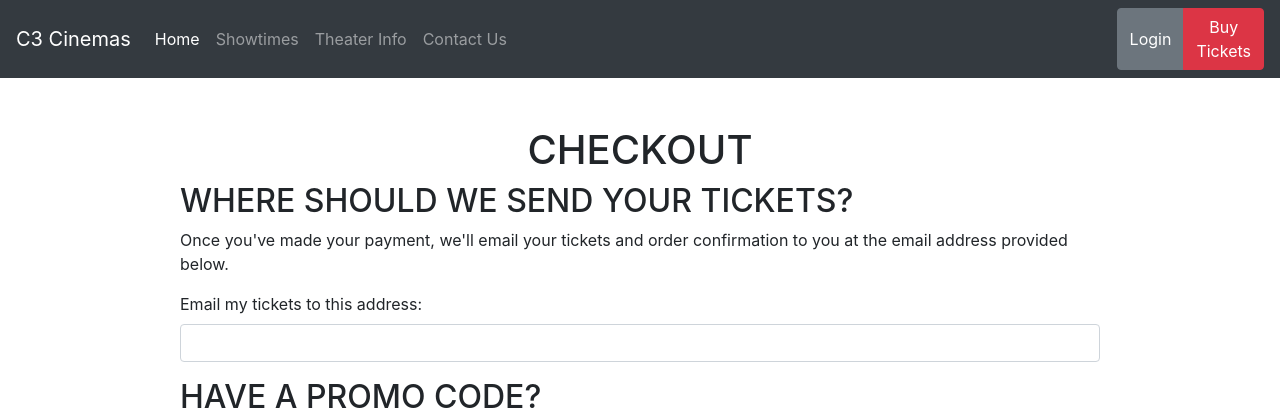
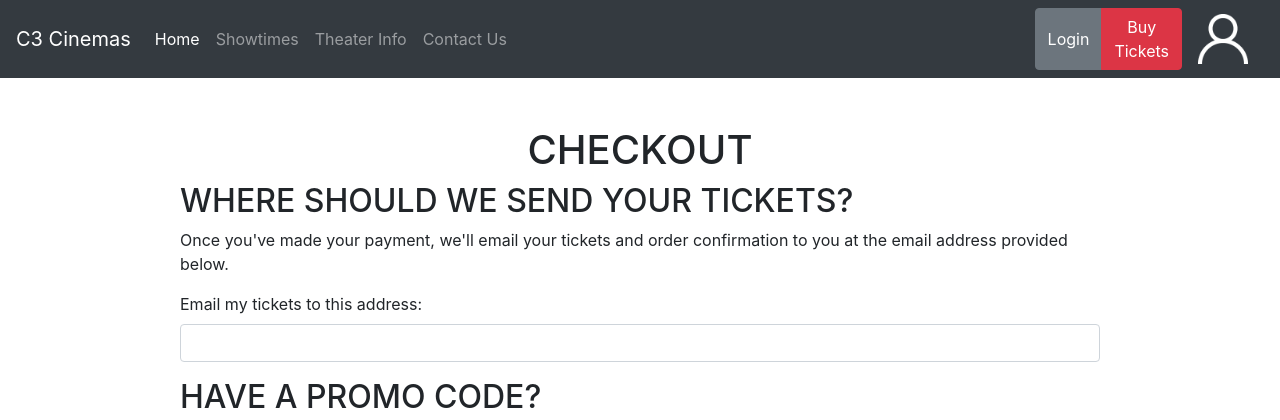
Before and after one commit to njj67229/CSCI4050_GroupC3, a Django app: page /checkout/checkout in a window 1280 px wide. Shown: the top 420 px of the page. Run offline with Django 4.2, Linux system fonts and the light colour scheme; parts of the project's set-up code (start-up, migrations or seed data) failed here and were passed over; some libraries are stand-ins or nearby versions.

Commit message:
Added placeholder png

```diff
--- a/project/templates/header.html
+++ b/project/templates/header.html
@@ -30,6 +30,10 @@
             <button type="button" class="btn btn-secondary">Login</button>
             <button type="button" class="btn btn-danger">Buy <br> Tickets</button>
         </div>
-        </div>
+
+        {% load static %}
+        <a class="navbar-brand ml-3" href="#">
+            <img src="{% static 'placeholder.png' %}" width="50" height="50" alt="" />
+        </a>
     </nav>
 </header>
```
Also changed, not shown: project/static/placeholder.png (added).
